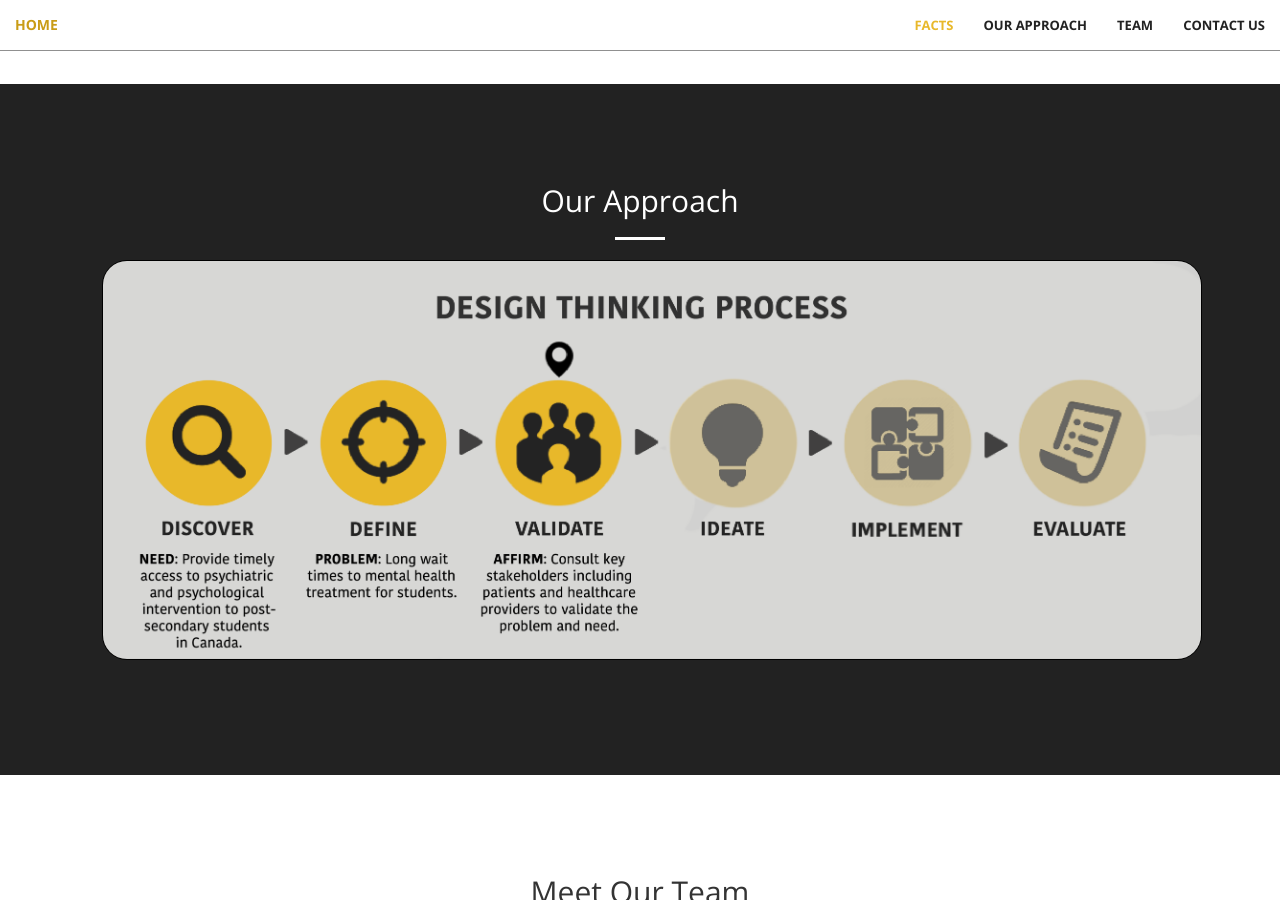
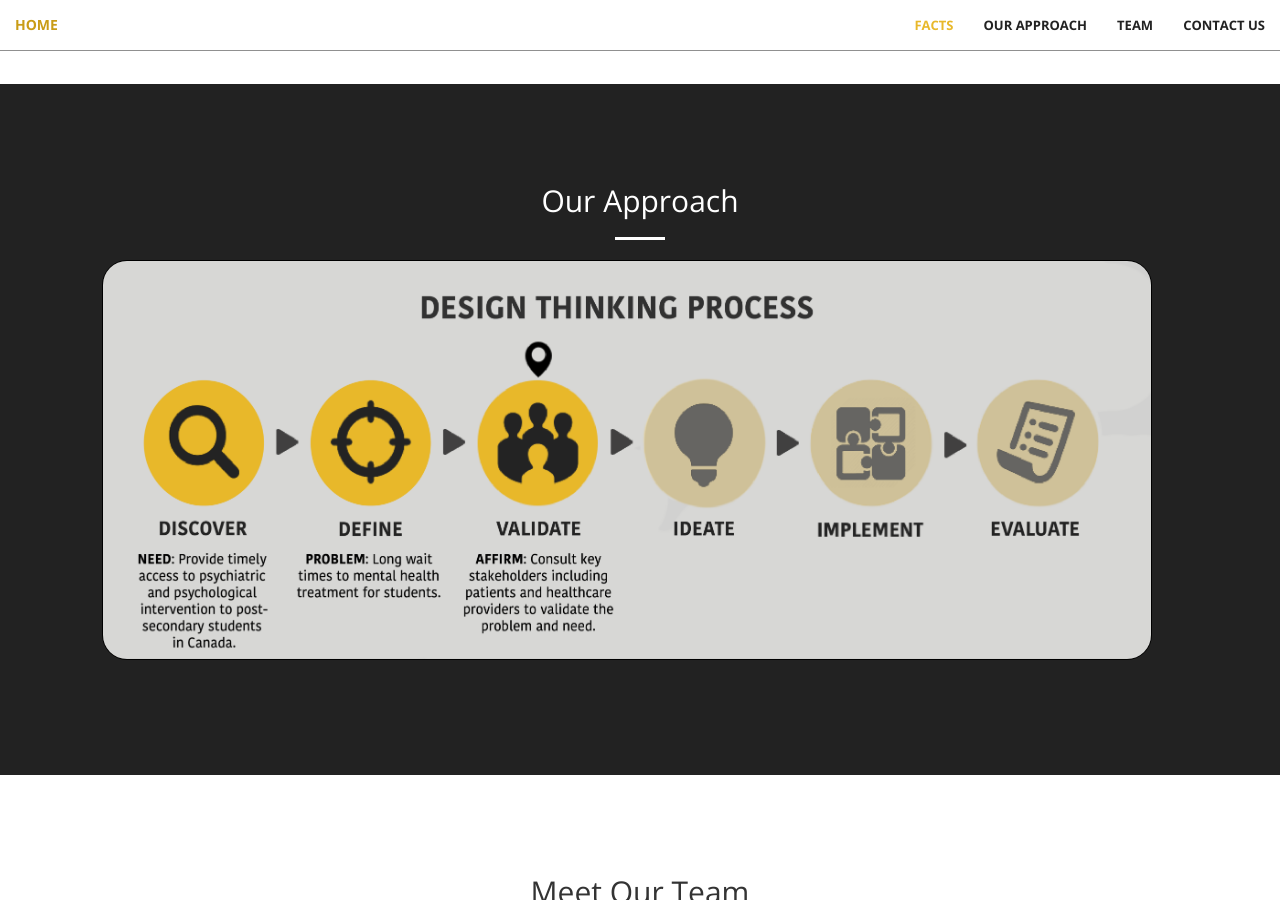
Before and after one commit to pxlu/Timely, a Jekyll site: the page built from index.html, in a window 1280 px wide and 900 px high, scrolled down 1466 px. Built offline with Jekyll 4.4.1, drawn with Linux system fonts in a browser that asks for light colours.

Commit message:
Changed media rule for approach

```diff
--- a/_sass/_base.scss
+++ b/_sass/_base.scss
@@ -318,7 +318,7 @@ header {
     // Desktop View
     @media (min-width: 1200px) {
         height: 400px;
-        width: 1100px;
+        width: 82%;
         margin-left: 8%;
     }
 }
```
Also changed, not shown: 1 other file.
